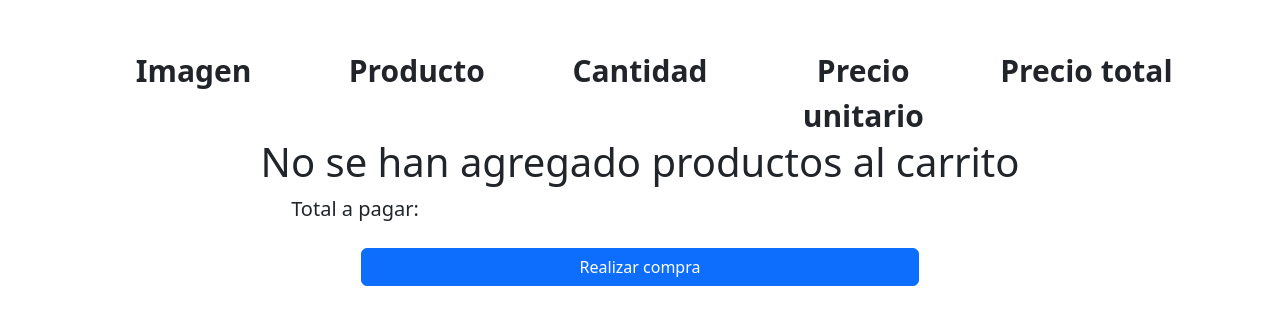
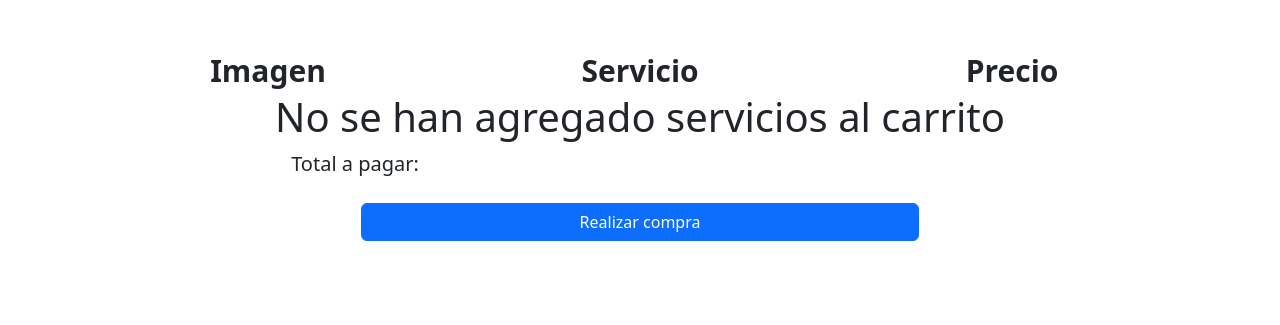
Before and after one commit to sinhoda/pagina_serviexpress, a Django app: page /taller/carrito in a window 1280 px wide. Shown: the part 56-381 px from the top of the page. Run offline with Django 4.2, Linux system fonts and the light colour scheme.

Commit message:
Se arreglo bastante del problema que hubo con servicios

```diff
--- a/taller/models.py
+++ b/taller/models.py
@@ -95,7 +95,7 @@ class Servicio(models.Model):
     id_servicio= models.AutoField(primary_key=True)
     nombre_servicio= models.CharField(max_length=200)
     descripcion= models.CharField(max_length=200)
-    encargado = models.ManyToManyField(Empleado)
+    encargado = models.ForeignKey(Empleado, on_delete=models.CASCADE)
     precio= models.IntegerField(default=1)
     imagenUrl = models.ImageField(upload_to="imagenesServicios")
     def __str__(self):
--- a/taller/static/js/carrito.js
+++ b/taller/static/js/carrito.js
@@ -3,7 +3,7 @@ $(function () {
         localStorage.setItem("carrito", JSON.stringify([]))
         console.log("no hay items");
         let contCarrito = $("#containerCarrito");
-        let html = $(`<h1> No se han agregado productos al carrito   </h1>`)
+        let html = $(`<h1> No se han agregado servicios al carrito   </h1>`)
         contCarrito.append(html)
     } else {
         console.log("si hay items");
@@ -17,8 +17,7 @@ $(function () {
         let productos = [];
         carrito.forEach(p => {
             let producto = {
-                "id": p.id_producto,
-                "cantidad": p.cantidad
+                "id": p.id_servicio,
             }
             productos.push(producto)
         });
@@ -101,70 +100,44 @@ function agregarCantidad(codigo){
 function totalCarrito(){
     let carrito = JSON.parse(localStorage.getItem("carrito"));
     let totalCarrito = 0;
-    carrito.forEach(producto => {
-    totalCarrito += producto.precio * producto.cantidad
+    carrito.forEach(servicio => {
+    totalCarrito += Number(servicio.precio)
     });
     $("#totalPagar").text(`$${totalCarrito}`)
 }
 
 
-function cargar(){
-    $(".rowProducto").remove()
-    let carrito = JSON.parse(localStorage.getItem("carrito"))
+function cargar() {
+    $(".rowProducto").remove();
+    let carrito = JSON.parse(localStorage.getItem("carrito"));
     console.log(carrito);
-        if(carrito.length <= 0){
+    if (carrito.length <= 0) {
         let contCarrito = $("#containerCarrito");
-            let html = $(`<h1> No se han agregado productos al carrito   </h1>`)
-            contCarrito.append(html)
-
-        } else{
-
+        let html = $(`<h1> No se han agregado servicios al carrito   </h1>`);
+        contCarrito.append(html);
+    } else {
         let contCarrito = $("#containerCarrito");
         for (const c of carrito) {
-            let idProducto  = c.id_producto;
-            let nombreProducto =   c.nombre;
-            let precioProducto = c.precio;
-            let imagenProducto =c.imagen;
-            let vCantidad = c.cantidad;
-            let precioTotal = precioProducto * vCantidad;
+            let idServicio = c.id_servicio; // Corregido aquí
+            let nombreServicio = c.nombre;
+            let precioServicio = c.precio;
+            let imagenServicio = c.imagen;
 
-            console.log(idProducto);
+            console.log(idServicio);
 
-            let html = $(`<div id="prodCod${idProducto}" class="row mt-3 rowProducto text">
+            let html = $(`<div id="servCod${idServicio}" class="row mt-3 rowProducto text">
                 <div class="col">
-            <img class="imgCarrito" src=${imagenProducto} alt="" srcset="" width="100px" height="100px">
+                    <img class="imgCarrito" src=${imagenServicio} alt="" srcset="" width="100px" height="100px">
                 </div>
                 <div class="col text-center">
-            <p id="nombreProducto">${nombreProducto}</p>
+                    <p id="nombreServicio">${nombreServicio}</p>
                 </div>
                 <div class="col">
-            <p id="cantidadProductos${idProducto}"> ${vCantidad} </p>
-            <button onclick="quitarCantidad(${idProducto})" id="btnQuitarCantidad" class="btn btn-danger">
-            <svg xmlns="http://www.w3.org/2000/svg" width="16" height="16" fill="currentColor" class="bi bi-dash-circle-fill" viewBox="0 0 16 16">
-            <path d="M16 8A8 8 0 1 1 0 8a8 8 0 0 1 16 0zM4.5 7.5a.5.5 0 0 0 0 1h7a.5.5 0 0 0 0-1h-7z"/>
-          </svg>
-          </button>
-            <button onclick="agregarCantidad(${idProducto})" id="btnAgregarCantidad" class="btn btn-success">
-            <svg xmlns="http://www.w3.org/2000/svg" width="16" height="16" fill="currentColor" class="bi bi-plus-circle-fill" viewBox="0 0 16 16">
-            <path d="M16 8A8 8 0 1 1 0 8a8 8 0 0 1 16 0zM8.5 4.5a.5.5 0 0 0-1 0v3h-3a.5.5 0 0 0 0 1h3v3a.5.5 0 0 0 1 0v-3h3a.5.5 0 0 0 0-1h-3v-3z"/>
-          </svg>
-            </button>
-
+                    <p id="precioUnitario${idServicio}" class="p"> $${precioServicio}</p>
                 </div>
-        <div class="col">
-            <p id="precioUnitario${idProducto}" class="p"> $${precioProducto}</p>
-        </div>
-        <div class="col">
-            <p id="precioTotal${idProducto}" class="p">$${precioTotal}</p>
-        </div>
-
             </div>`);
-
             contCarrito.append(html);
         }
-        totalCarrito()
-
+        totalCarrito();
     }
-
-
 }
--- a/taller/templates/taller/carrito.html
+++ b/taller/templates/taller/carrito.html
@@ -19,16 +19,10 @@
                 <strong>Imagen</strong>
             </div>
             <div class="col">
-                <strong>Producto</strong>
+                <strong>Servicio</strong>
             </div>
             <div class="col">
-                <strong>Cantidad</strong>
-            </div>
-            <div class="col">
-                <strong>Precio unitario</strong>
-            </div>
-            <div class="col">
-                <strong>Precio total</strong>
+                <strong>Precio</strong>
             </div>
         </div>
 
--- a/taller/templates/taller/crudServicios.html
+++ b/taller/templates/taller/crudServicios.html
@@ -35,6 +35,12 @@
                     <label for="txtDescripcion">Descripcion:</label>
                     <input name="txtDescripcion" id="txtDescripcion" type="text" class="form-control">
                 </div>
+
+
+                <div class="col-md-12">
+                  <label for="txtImagen">Imagen:</label>
+                  <input name="txtImagen" id="txtImagen" type="file" class="form-control">
+              </div>
 
 
             </div>
--- a/taller/templates/taller/index.html
+++ b/taller/templates/taller/index.html
@@ -80,7 +80,7 @@
                 <div class="card-body">
                     <h5 class="card-title">{{s.nombre_servicio}}</h5>
                     <p class="card-text">${{s.precio}}</p>
-                    <a href="producto/{{s.id_servicio}}" class="btn btn-primary">Ver producto</a>
+                    <a href="servicio/{{s.id_servicio}}" class="btn btn-primary">Ver servicio</a>
                 </div>
             </div>
         </div>
--- a/taller/urls.py
+++ b/taller/urls.py
@@ -4,7 +4,7 @@ from . import views
 
 urlpatterns = [
     path("", views.index, name="index"),
-    path("servicio/<int:serv_id>/", views.ventaServicios, name="ventaProducto"),
+    path("servicio/<int:serv_id>/", views.VerServicio, name="ventaProducto"),
     #CrudProductos
     path("crud/productos", views.crudProductos, name="crudProductos"),
     path('crud/eliminarProducto/<int:prod_id>',views.eliminarProducto, name="eliminarProducto"),
--- a/taller/views.py
+++ b/taller/views.py
@@ -10,7 +10,7 @@ import json
 
 
 def index(request):
-    vServicios = Producto.objects.all
+    vServicios = Servicio.objects.all
     template = loader.get_template("taller/index.html")
     context = {
         "servicios": vServicios
@@ -18,8 +18,8 @@ def index(request):
 
     return HttpResponse(template.render(context, request))
 
-def ventaServicios(request, serv_id):
-    template = loader.get_template("taller/ventaProducto.html")
+def VerServicio(request, serv_id):
+    template = loader.get_template("taller/verServicio.html")
     try:
         vServicio = Servicio.objects.get(pk=serv_id)
         context = { "servicio": vServicio}
@@ -131,12 +131,14 @@ def agregarServicio(request):
     v_nombre = request.POST['txtnombre']
     v_precio = request.POST['txtprecio']
     v_descripcion = request.POST['txtDescripcion']
+    v_imagen = request.FILES['txtImagen']
 
     Servicio.objects.create(
         nombre_servicio = v_nombre,
         descripcion = v_descripcion,
         encargado = v_empleado,
         precio = v_precio,
+        imagenUrl = v_imagen
     )
     return redirect('/taller/crud/servicios')
 
```
Also changed, not shown: taller/static/js/agregarCarrito.js (+39 -29 lines), taller/templates/taller/ventaServicio.html (deleted, +0 -56 lines), taller/templates/taller/verServicio.html (added, +54 -0 lines), db.sqlite3, media/imagenesServicios/img_princ_mh15-5e557024.webp (added), taller/migrations/0002_remove_servicio_encargado_servicio_encargado.py (added). Lines whose indentation alone changed are shown as unchanged.
